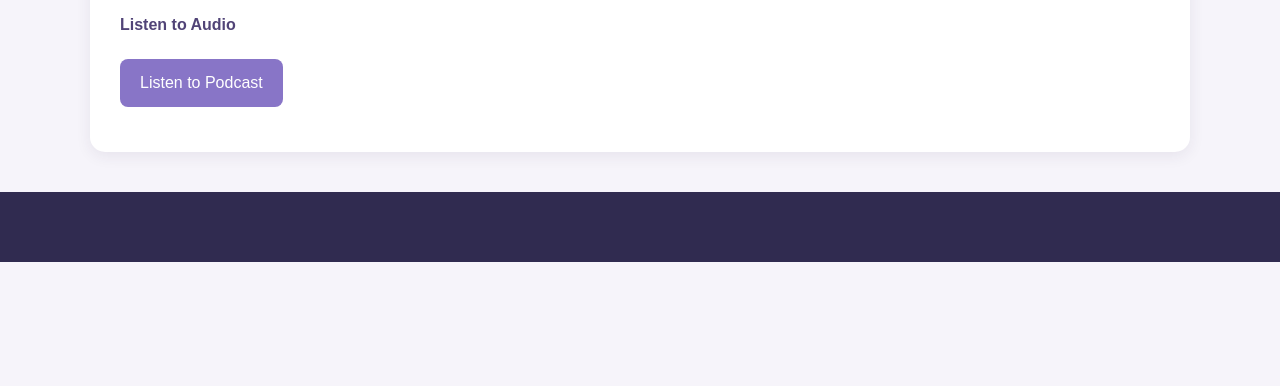
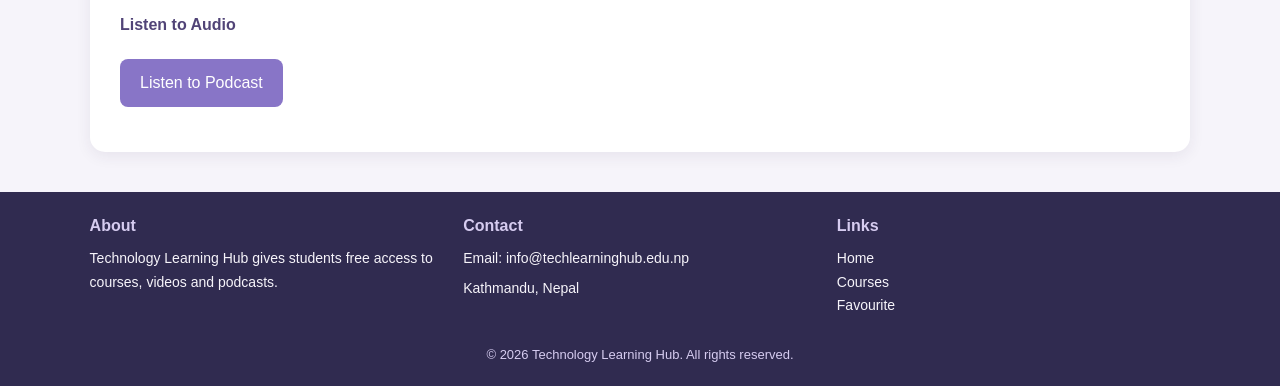
Before and after one commit to np03cs4s260007-pixel/Full-Stack-Development-Workshops, a plain HTML site: page index.html in a window 1280 px wide. Shown: the part 4053-4439 px from the top of the page. Before the commit the page ends 4315 px from the top, so only its background shows below. Drawn offline with Linux system fonts and the light colour scheme.

Commit message:
Just added footer detsails which i forgot to add before

```diff
--- a/index.html
+++ b/index.html
@@ -63,6 +63,27 @@
             </article>
         </section>
     </main>
-    <footer></footer>
+    <footer>
+        <div class="footer-grid">
+            <div id="about">
+                <h4>About</h4>
+                <p>Technology Learning Hub gives students free access to courses, videos and podcasts.</p>
+            </div>
+            <div id="contact">
+                <h4>Contact</h4>
+                <p>Email: info@techlearninghub.edu.np</p>
+                <p>Kathmandu, Nepal</p>
+            </div>
+            <div>
+                <h4>Links</h4>
+                <ul>
+                    <li><a href="#home">Home</a></li>
+                    <li><a href="#courses">Courses</a></li>
+                    <li><a href="#favourite">Favourite</a></li>
+                </ul>
+            </div>
+        </div>
+        <p class="copyright">&copy; 2026 Technology Learning Hub. All rights reserved.</p>
+    </footer>
 </body>
 </html>
--- a/style.css
+++ b/style.css
@@ -69,8 +69,44 @@ article iframe {
 }
 footer {
     background-color: #302B50;
-    height: 70px;
+    padding: 20px 7%;
     margin-top: 40px;
+}
+.footer-grid {
+    display: grid;
+    grid-template-columns: repeat(3, 1fr);
+    gap: 20px;
+    color: #F6F4FA;
+}
+.footer-grid h4 {
+    color: #D6CCF0;
+    margin: 0 0 8px 0;
+}
+.footer-grid p, .footer-grid ul {
+    margin: 0 0 6px 0;
+    font-size: 14px;
+}
+.footer-grid ul {
+    list-style: none;
+    padding: 0;
+}
+.footer-grid a {
+    color: #F6F4FA;
+    text-decoration: none;
+}
+.footer-grid a:hover {
+    color: #D6CCF0;
+}
+.copyright {
+    color: #D6CCF0;
+    text-align: center;
+    font-size: 13px;
+    margin: 20px 0 0 0;
+}
+@media (max-width: 992px) {
+    .footer-grid {
+        grid-template-columns: 1fr 1fr;
+    }
 }
 @media (max-width: 600px) {
     main {
@@ -87,4 +123,7 @@ footer {
     article iframe {
         height: 220px;
     }
+    .footer-grid {
+        grid-template-columns: 1fr;
+    }
 }
```
